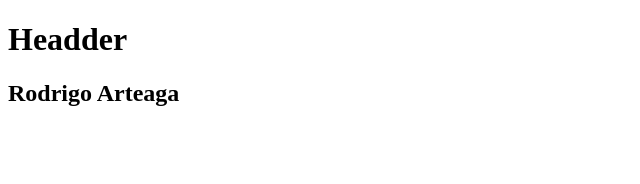
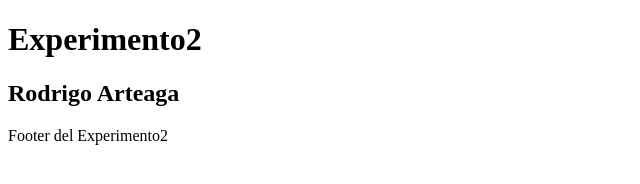
Before and after one commit to RodrigoMArteaga/Prueba, a plain HTML site: page index.html in a window 1280 px wide. Shown: the whole page, without its empty margins (0-640 px from the left). Drawn offline with Linux system fonts and the light colour scheme.

Commit message:
agregamos footer

```diff
--- a/index.html
+++ b/index.html
@@ -9,11 +9,15 @@
 <body>
 
     <header>
-        <h1>Headder</h1>
+        <h1>Experimento2</h1>
     </header>
 
     <div class="container">
         <h2>Rodrigo Arteaga</h2>
     </div>
+
+    <footer>
+        <p>Footer del Experimento2</p>
+    </footer>
 </body>
 </html>
```
Also changed, not shown: 1 other file.
